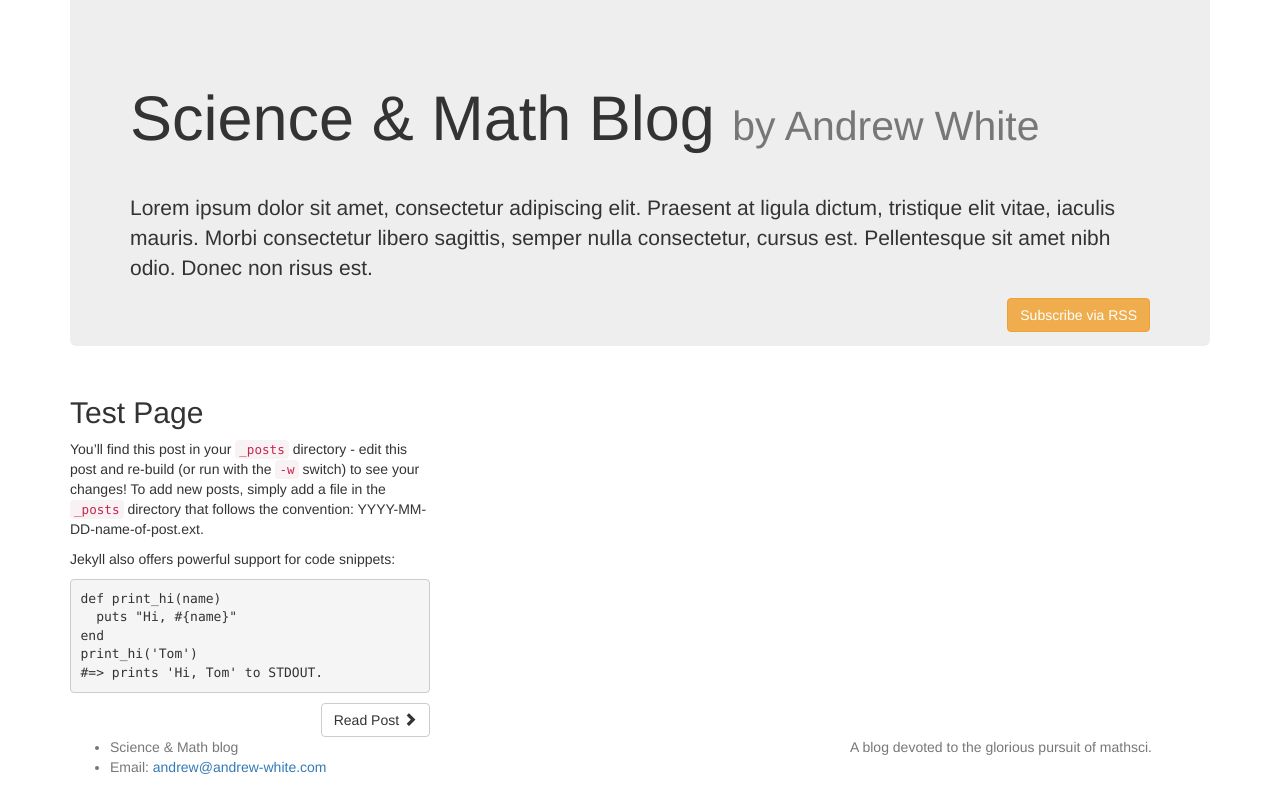
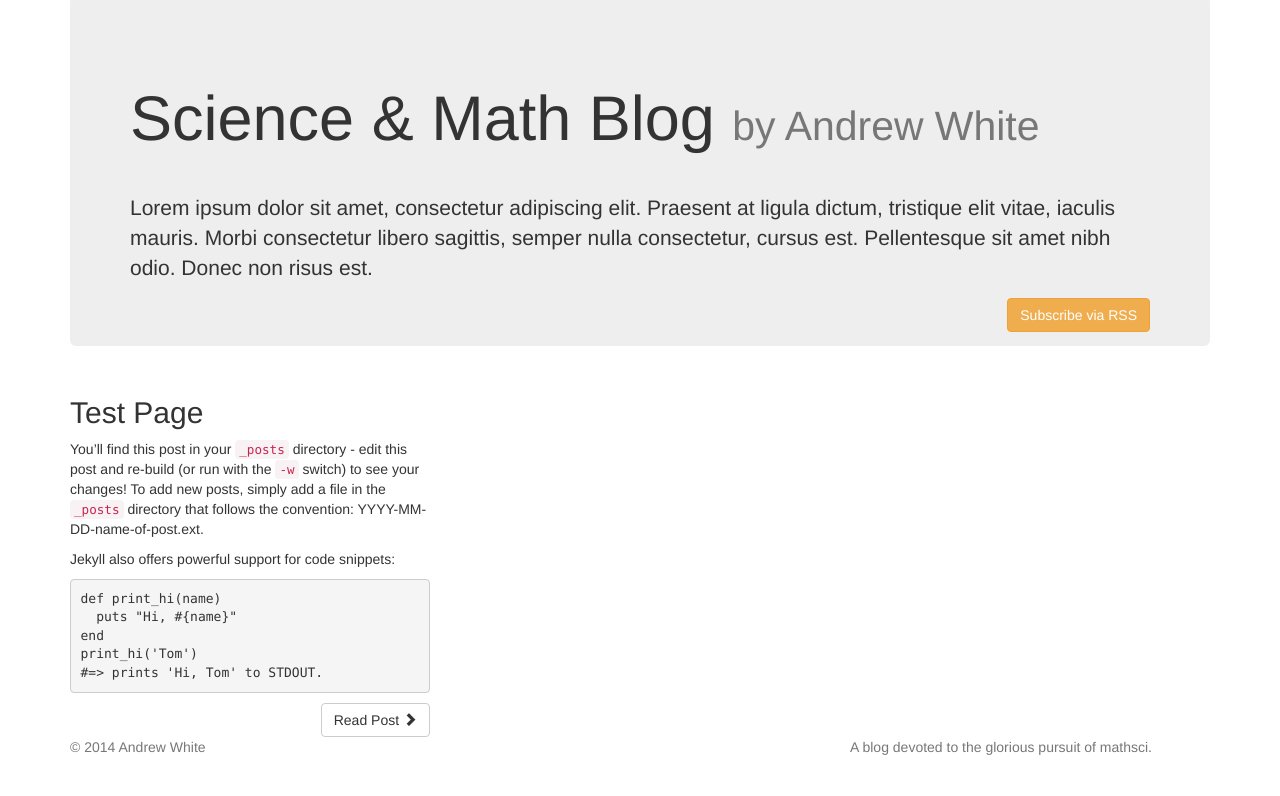
Before and after one commit to whitead/SM-Blog, a Jekyll site: the page built from index.html, in a window 1280 px wide, cut to the strip 104-900 px from the top of the page. Built offline with Jekyll 4.4.1, drawn with Linux system fonts in a browser that asks for light colours; nearby versions of some CDN libraries; library files that are not in the unit come from our copies.

Commit message:
Modifed footer

```diff
--- a/_config.yml
+++ b/_config.yml
@@ -1,5 +1,6 @@
 # Site settings
 title: Science & Math blog
+author: Andrew White
 email: andrew@andrew-white.com
 description: "A blog devoted to the glorious pursuit of mathsci."
 baseurl: ""
--- a/_includes/footer.html
+++ b/_includes/footer.html
@@ -3,10 +3,7 @@
   <div class="container">
     <div class="row text-muted">
       <div class="col-md-4">
-	<ul>
-          <li>{{ site.title }}</li>
-          <li>Email: <a href="mailto:{{ site.email }}">{{ site.email }}</a></li>
-	</ul>
+          &copy 20{{site.time | date: '%y' }} {{ site.author }}
       </div>
 
       <div class="col-md-4">
```
